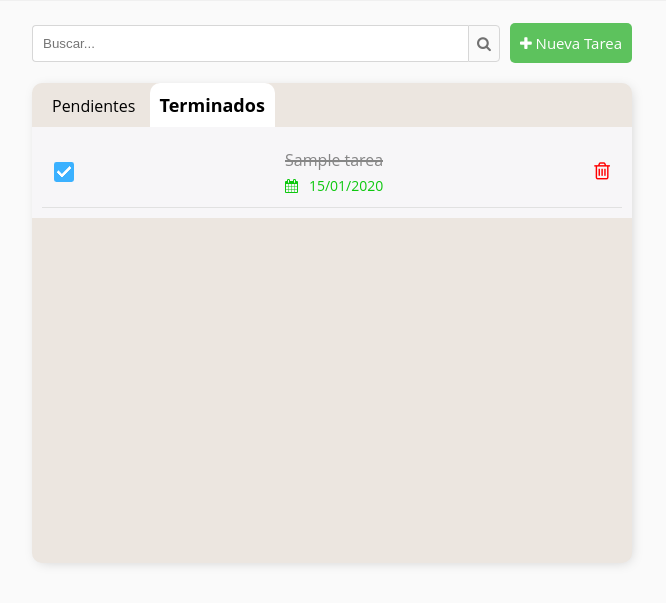
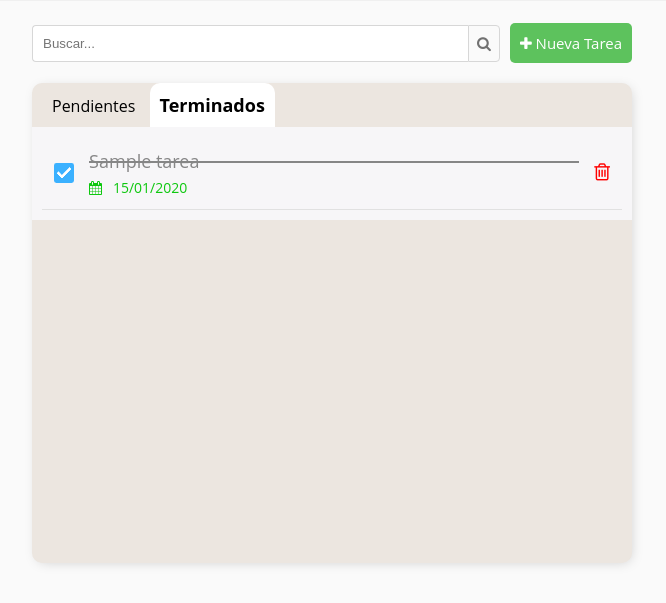
Before and after one commit to j-quinde/todo-list, a Django app: page / in a window 1280 px wide, after a click on "Terminados". Shown: the part 65-668 px from the top of the page, without its empty margins (308-974 px from the left). Run offline with Django 5.2, Linux system fonts and the light colour scheme; a user stored in the database is signed in; tables that the repository leaves empty hold one stand-in row (values such as "Sample post"); some libraries are stand-ins or nearby versions.

Commit message:
style(ui): se ordena el ancho de los items de la lista de tareas

```diff
--- a/base/static/base/css/style.css
+++ b/base/static/base/css/style.css
@@ -76,11 +76,29 @@ body{
 
 .items-tareas form{
     display: flex;
-    justify-content: space-between;
     padding: 12px;
     border-bottom: 1px solid rgb(225, 225, 225);
     align-items: center;
+    gap: 15px;
 }
+
+.tarea-check {
+    flex-shrink: 0;
+}
+
+.tarea-detalles {
+    flex-grow: 1;
+    display: flex;
+    flex-direction: column;
+}
+
+.tarea-acciones {
+    flex-shrink: 0;
+    display: flex;
+    gap: 10px;
+    align-items: center;
+}
+
 
 .icon-delete{
     color: red;
@@ -242,6 +260,8 @@ input[type=checkbox]:active + .box{
 }
 
 .titulo-tarea{
+    word-break: break-word;
+    font-size: 18px;
     position: relative;
     display: inline-block;
     transition: color 0.5s ease, opacity 0.5s ease;
```
